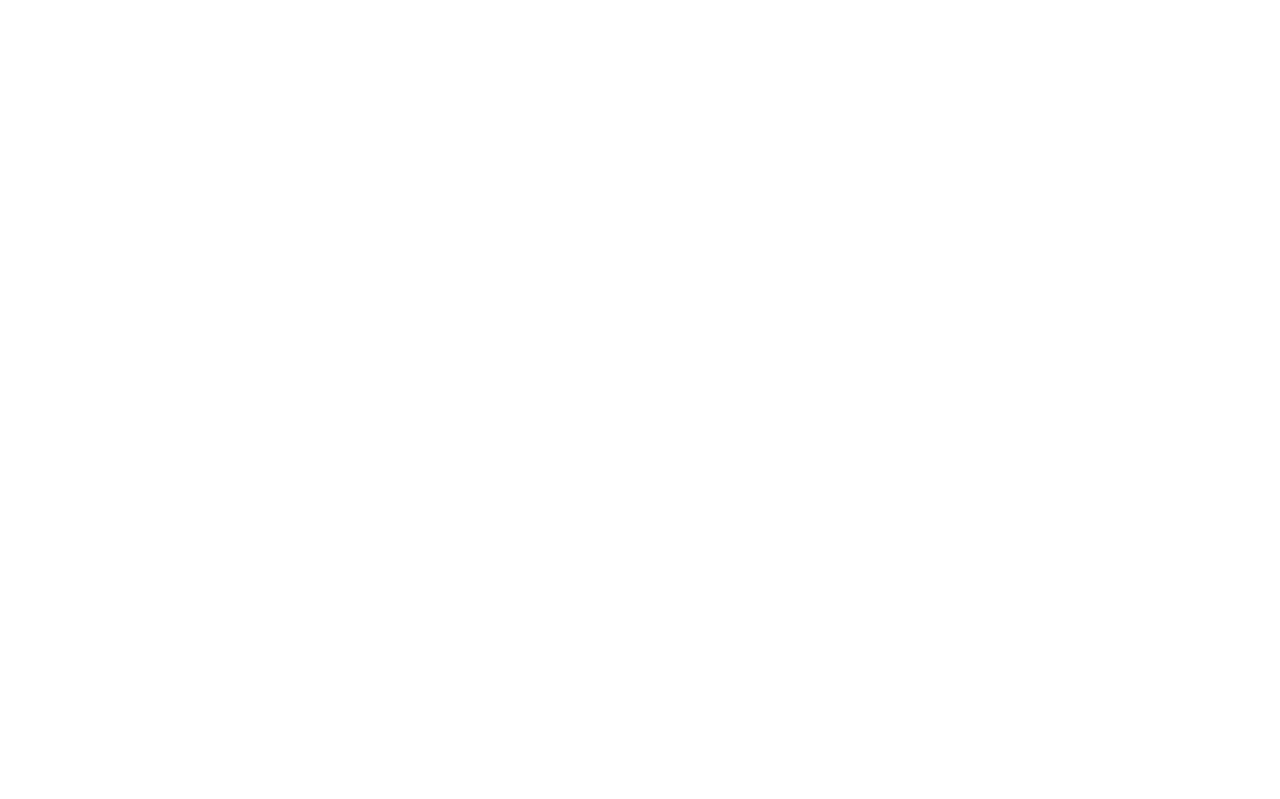
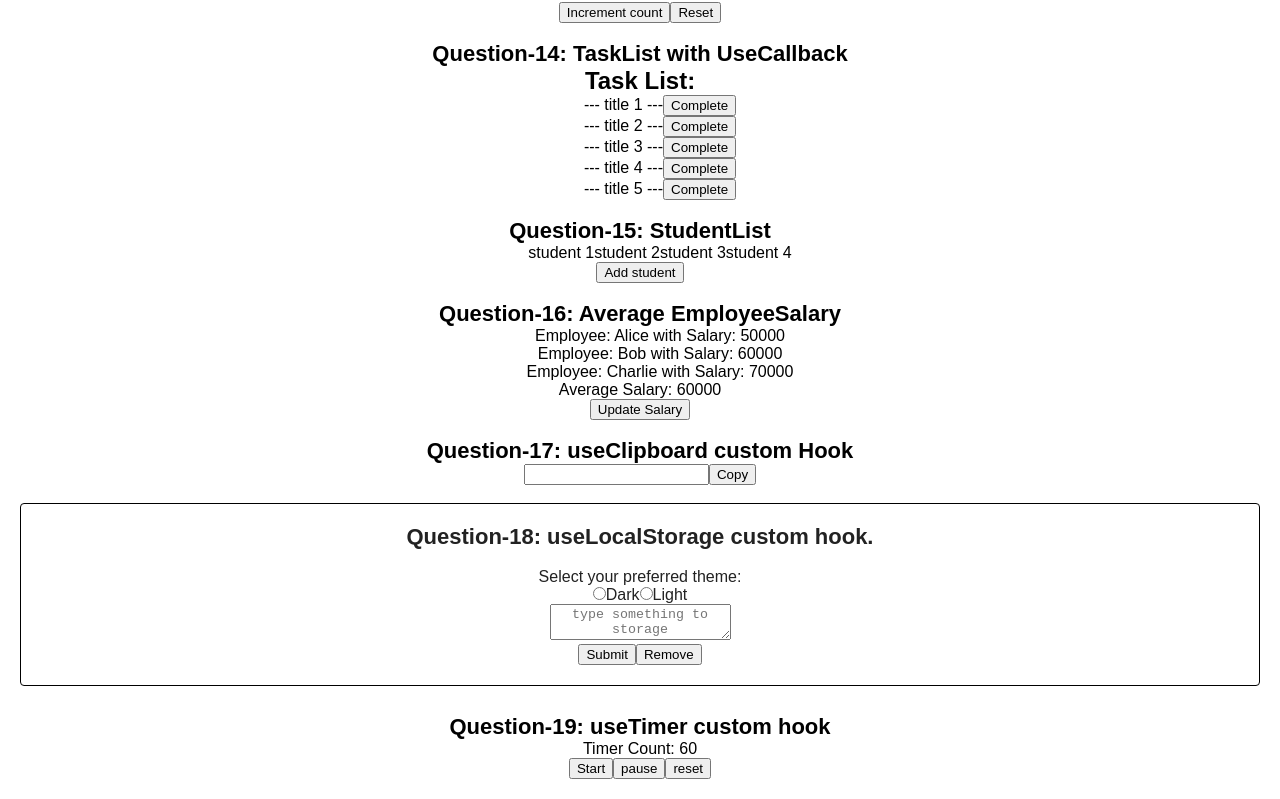
Before and after one commit to Ayannamdeo/React-Training, a React (Create React App) app in the folder myapp/: page / in a window 1280 px wide. Shown: the part 1620-2419 px from the top of the page. Before the commit the page ends 954 px from the top, so only its background shows below. Built offline with nearby package versions, Linux system fonts and the light colour scheme.

Commit message:
rectified ass2

```diff
--- a/myapp/src/Assignment2/Clipboard.js
+++ b/myapp/src/Assignment2/Clipboard.js
@@ -1,11 +1,14 @@
 import { useState } from "react";
 
 export function Clipboard(){
+    const [text, setText] = useState("");
+    const [isCopied, copyToClipboard] = useClipboard();
 
     return(
         <div>
             <h1>Question-17: useClipboard custom Hook</h1>
-            {/* <input type="text" name="clipboard" onClick={}/> */}
+            <input type="text" value={text} id="clipboard" onChange={e=>setText(e.target.value)}/>
+            <button onClick={()=>copyToClipboard(text)}>{!isCopied ? 'Copy': 'Copied to ClipBoard'}</button>
         </div>
     );
 }
@@ -16,10 +19,11 @@
     const copyToClipboard = async (text) => {
 
         try {
-            let texttemp = document.getElementsByName("clipboard");
+            let texttemp = document.getElementById("clipboard");
             texttemp.select();
             document.execCommand('copy');
             setIsCopied(true);
+            console.log("successfully copied using execCommand");
         } catch (err) {
             setIsCopied(false);
             console.log("failed to copy text using document.execCommand: ", err);
@@ -32,5 +36,5 @@
             }
         }
     };
-
+    return [isCopied, copyToClipboard];
 }
--- /dev/null
+++ b/myapp/src/Assignment2/LocalStorage/LocalStorage.js
@@ -0,0 +1,45 @@
+import { useState } from "react";
+import { useLocalStorage } from "./useLocalStorage"
+
+export function LocalStorage(){
+    const [getter, setter, remover] = useLocalStorage();
+    const [text, setText] = useState(getter("textkey") || "");
+
+    return (
+        <div>
+          <section
+            className={`panel-${
+              getter("themekey") ? getter("themekey") : "light"
+            }`}
+            >
+            <h1>Question-18: useLocalStorage custom hook.</h1>
+            <br />
+            <p>Select your preferred theme: </p>
+            <input
+              type="radio"
+              name="theme"
+              value="dark"
+              onChange={() => setter("themekey", "dark")}
+            />
+            <label htmlFor="dark">Dark</label>
+            <input
+              type="radio"
+              name="theme"
+              value="light"
+              onChange={() => setter("themekey", "light")}
+            />
+            <label htmlFor="light">Light</label>
+            <br />
+            <textarea
+              name="textcontent"
+              value={text}
+              onChange={(e) => setText(e.target.value)}
+              placeholder="type something to storage"
+            />
+            <br />
+            <button onClick={() => setter("textkey", text)}>Submit</button>
+            <button onClick={() => remover()}>Remove</button>
+          </section>
+        </div>
+    );
+}
--- /dev/null
+++ b/myapp/src/Assignment2/LocalStorage/useLocalStorage.js
@@ -0,0 +1,15 @@
+
+export function useLocalStorage(){
+    function getter(key) {
+      if (!key) return;
+      return JSON.parse(localStorage.getItem(key));
+    }
+    function remover() {
+      localStorage.clear();
+    }
+    function setter(key, data) {
+      if (!key) return;
+      localStorage.setItem(key, JSON.stringify(data));
+    }
+    return [getter, setter, remover];
+}
--- /dev/null
+++ b/myapp/src/Assignment2/Timer.js
@@ -0,0 +1,43 @@
+import { useEffect, useState } from "react";
+
+export function Timer(){
+    const [timer, start, pause, reset] = useTimer(60);
+
+    return (
+        <div>
+            <h1>Question-19: useTimer custom hook</h1>
+            <p>Timer Count: {timer}</p>
+            <button onClick={start}>Start</button>
+            <button onClick={pause}>pause</button>
+            <button onClick={reset}>reset</button>
+        </div>
+    );
+}
+
+
+function useTimer(initialtime){
+    const [timer, setTimer] = useState(initialtime);
+    const [isrunning, setIsrunning] = useState(false);
+
+    useEffect(()=> {
+        let timerId;
+        if(isrunning){
+        timerId = setInterval(()=> setTimer(prev=>prev-1), 500);
+        }
+        return ()=> clearInterval(timerId);
+    }, [timer, isrunning]);
+
+    function start(){
+        setIsrunning(true);
+    }
+    function pause(){
+        setIsrunning(false);
+    }
+    function reset(){
+        setIsrunning(false);
+        setTimer(initialtime);
+    }
+
+    return [timer, start, pause, reset];
+
+}
--- a/myapp/src/Assignment2/index.js
+++ b/myapp/src/Assignment2/index.js
@@ -16,6 +16,8 @@
 import { StudentList } from "./StudentList"
 import { EmployeeSalary } from "./EmployeeSalary"
 import { Clipboard } from "./Clipboard"
+import { LocalStorage } from "./LocalStorage/LocalStorage"
+import { Timer } from "./Timer"
 import './style.css'
 
 
@@ -39,4 +41,6 @@
   StudentList,
   EmployeeSalary,
   Clipboard,
+  LocalStorage,
+  Timer
 };
--- a/myapp/src/Assignment2/style.css
+++ b/myapp/src/Assignment2/style.css
@@ -3,6 +3,7 @@
   box-sizing: border-box;
   text-align: center;
   margin: auto;
+  list-style-type: none;
 }
 
 body {
--- a/myapp/src/index.js
+++ b/myapp/src/index.js
@@ -19,13 +19,15 @@
   StudentList,
   EmployeeSalary,
   Clipboard,
+  LocalStorage,
+  Timer
 } from "./Assignment2";
 
 const root = ReactDOM.createRoot(document.getElementById("root"));
 root.render(
   <React.StrictMode>
 
-    {/* <Counter2 />
+    <Counter2 />
     <br />
 
     <PersonForm />
@@ -39,9 +41,7 @@
 
     <CounterWithStep />
     <br />
-    <br />
     <ShowClock/>
-    <br />
     <br />
     <Notification />
     <br />
@@ -49,7 +49,7 @@
     <br />
     <ThemeSwitcher />
     <br />
-    <LanguageSwitch /> */}
+    <LanguageSwitch />
     <br />
     <ShoppingCart />
     <br />
@@ -64,6 +64,10 @@
     <EmployeeSalary />
     <br />
     <Clipboard />
+    <br />
+    <LocalStorage />
+    <br />
+    <Timer />
 
 
   </React.StrictMode>
```
Also changed, not shown: myapp/src/Assignment2/q18.js (deleted, +0 -72 lines), myapp/src/Assignment2/q19.js (deleted, +0 -73 lines).
